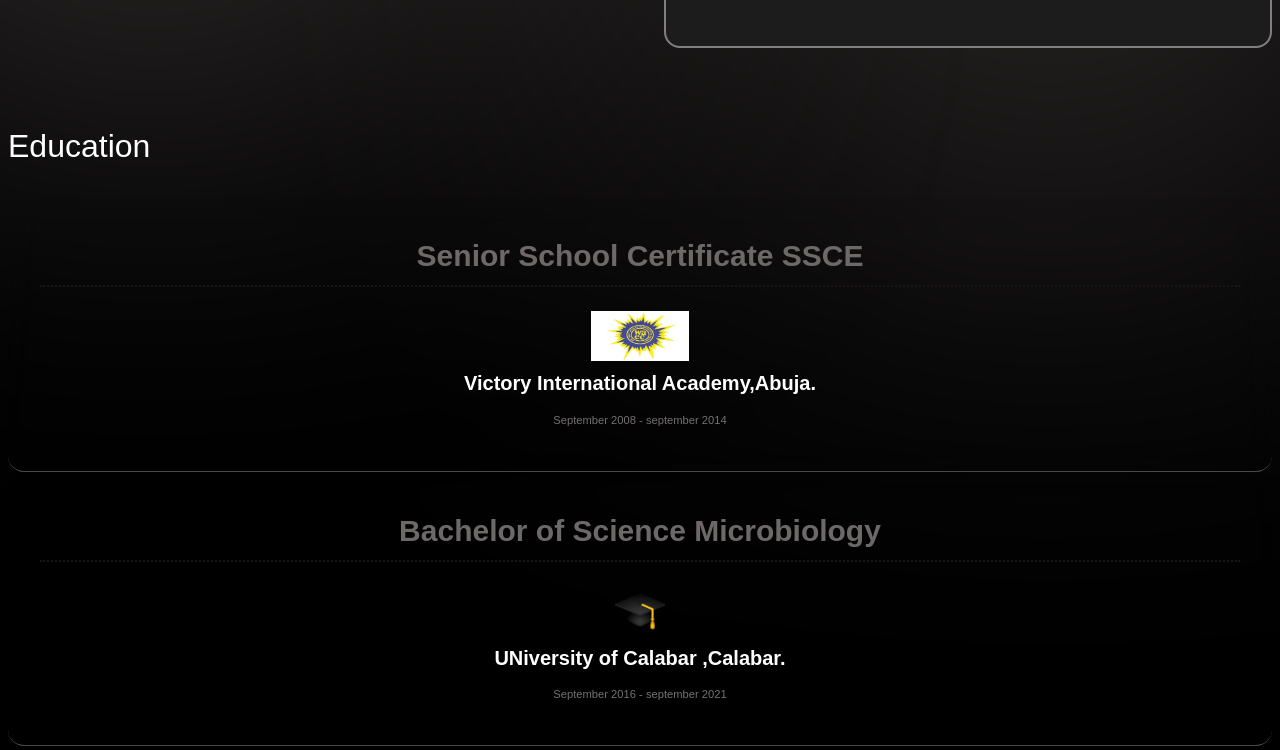
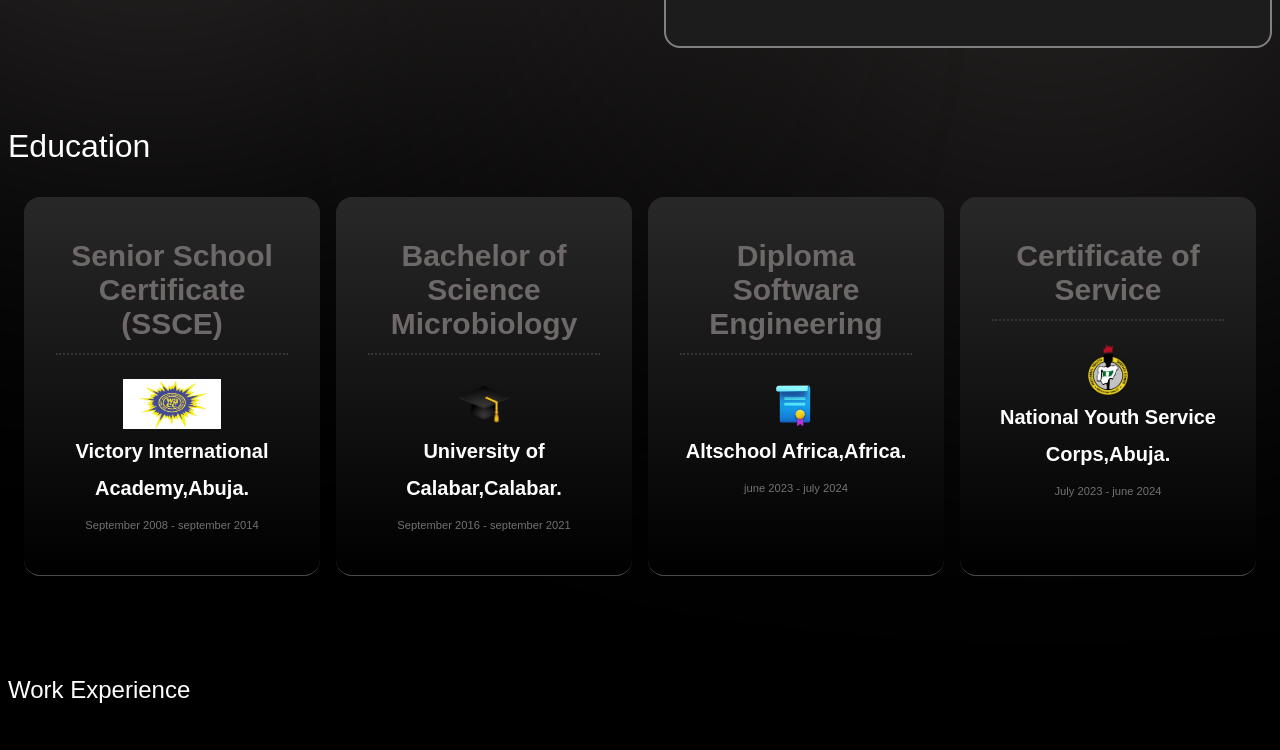
Before and after one commit to Kechi-Kenneth/My-Portfolio-with-ReactJs, a React (Vite) app: page / in a window 1280 px wide. Shown: the part 1220-1970 px from the top of the page. Built offline with nearby package versions, Linux system fonts and the light colour scheme.

Commit message:
added extra features

```diff
--- a/src/Components/Education/Education.css
+++ b/src/Components/Education/Education.css
@@ -2,9 +2,20 @@ h3 {
   margin-bottom: 2rem;
   font-size: 2rem;
   font-weight: 400;
+
 }
 
 
 .education-container {
   margin-bottom: 100px;
+
 }
+
+
+.education-container {
+  display: flex;
+  flex-direction: row;
+   grid-gap:1rem;
+   margin-left: 1rem;
+
+}
--- a/src/Components/Education/Education.jsx
+++ b/src/Components/Education/Education.jsx
@@ -8,8 +8,9 @@ const Education = () => {
   return (
    <Element name="education">
    <section>
+   <h3>Education</h3>
 <div className="education-container">
-   <h3>Education</h3>
+
 
    {EDUCATION.map((item) => (
   <EducationCard  iconUrl={item.icon}
--- a/src/Components/Education/EducationCard/EducationCard.css
+++ b/src/Components/Education/EducationCard/EducationCard.css
@@ -1,22 +1,21 @@
 .education-card {
+
   border-radius: 1rem;
   border-bottom: 0.5px solid rgb(74, 72, 72);
-
   padding: 2.0rem;
   text-align: center;
-  background: "";
   backdrop-filter:blur(1rem);
   position: relative;
   cursor: pointer;
   transition: all 0.2s ease-in;
-
-
+  width: 300px;
+  background: linear-gradient(180deg,rgb(41, 40, 40) 0%, rgb(0, 0, 0) 100%);
 }
 
 
 .education-card:hover,
 .education-card.active {
-  background: linear-gradient(180deg,rgb(74, 70, 70) 0%, rgb(0, 0, 0) 100%);
+  background: linear-gradient(180deg,rgb(41, 40, 40) 0%, rgb(0, 0, 0) 100%);
 }
 
 
@@ -39,7 +38,7 @@
 
 h5 {
 
-  border-bottom: 5px solid rgb(24, 22, 22);
+  border-bottom: 5px solid rgb(54, 51, 51);
   border-bottom-style: dotted;
   border-bottom-width: 2.5px;
 
--- a/src/utils/education.js
+++ b/src/utils/education.js
@@ -48,7 +48,7 @@
 
 export const EDUCATION = [
   {
-    title:"Senior School Certificate SSCE",
+    title:"Senior School Certificate (SSCE)",
     icon: "./public/WAEC-LOGO.jpg",
     date: "September 2008 - september 2014",
     School: "Victory International Academy,Abuja."
@@ -58,7 +58,7 @@ export const EDUCATION = [
     title:"Bachelor of Science Microbiology",
     icon: "./public/icons8-graduation-48.png",
     date: "September 2016 - september 2021",
-    School: "UNiversity of Calabar ,Calabar."
+    School: "University of Calabar,Calabar."
   },
 
   {
```
